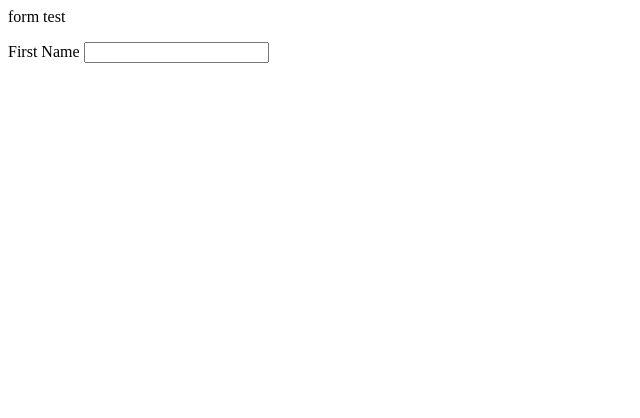
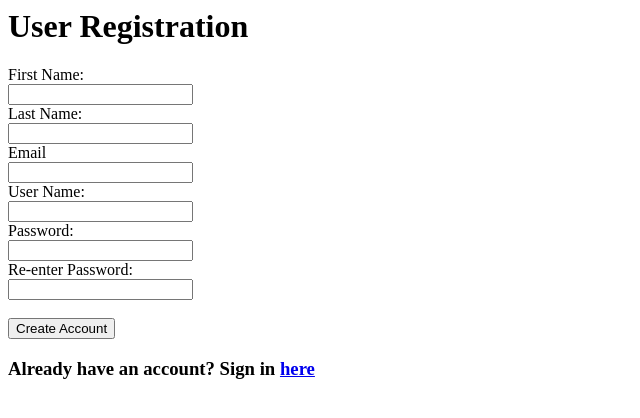
Before and after one commit to donniskent/cpsc340, a PHP site: page /registration.php in a window 1280 px wide. Shown: the top 418 px of the page, without its empty margins (0-640 px from the left). Run offline with PHP 8.4, Linux system fonts and the light colour scheme; some libraries are stand-ins or nearby versions.

Commit message:
Added login, logout and register pages, and config folder

```diff
--- /dev/null
+++ b/config/pdo.php
@@ -0,0 +1,18 @@
+<?php
+
+try
+{
+$pdo = new PDO('mysql:host=localhost;dbname=moviesite', 'movie','Eastern1957');
+$pdo->setAttribute (PDO::ATTR_ERRMODE, PDO::ERRMODE_EXCEPTION);
+$pdo->exec ('SET NAMES "utf8"');
+}
+catch (PDOException $e)
+{
+echo $e->getMessage ();
+exit ();
+}
+
+
+
+
+?>
--- /dev/null
+++ b/www/registerProcessing.php
@@ -0,0 +1,142 @@
+<?php require_once("../config/pdo.php") ?>
+<?php
+// error checking section. Creates user if it passes validation
+// firstly, no fields can be left empty
+
+
+//get all the inputs from the form, store in variables
+$username = "";
+$firstname = "";
+$lastname = '';
+$email = '';
+$password1 = '';
+$password2 = '';
+
+$errors = array();
+
+
+
+//if issset($_SESSION['user'])) {reroute to homepage}
+
+
+if($_SERVER["REQUEST_METHOD"] == "POST") {
+$username = $_POST['uname'];
+$firstname = $_POST['fname'];
+$lastname = $_POST['lname'];
+$email = $_POST['email'];
+$password1 = $_POST['pword1'];
+$password2 = $_POST['pword2'];
+
+
+if (empty($username)) {
+	array_push($errors, "Must enter a username");
+}
+
+if (empty($firstname)) {
+	array_push($errors, "Must enter a first name");
+}
+
+if (empty($lastname)) {
+	array_push($errors, "Must enter a last name");
+}
+
+if (empty($email)) {
+	array_push($errors, "Must enter a email");
+}
+if (empty($password1) || empty($password2)) {
+	array_push($errors, "Must enter password twice");
+}
+
+else if ($password1 != $password2) {
+	array_push($errors, "Passwords don't match. Try again");
+}
+
+
+	//using pdo, query for the username where username = $username
+	$sql = "SELECT * FROM Users WHERE username = :test";
+
+	$stmt = $pdo->prepare($sql);
+	$stmt->bindParam(':test',$username);
+	$stmt->execute();
+
+	$row = $stmt->fetch(PDO::FETCH_ASSOC);
+
+	//if row is false, no values exist, so the
+	if($row == true) {
+		array_push($errors, "Username is taken");
+		$username= "";
+	}
+
+
+	//using pdo, query for the username where email = $email
+	$sql = "SELECT * FROM Users WHERE email = :test";
+
+	$stmt = $pdo->prepare($sql);
+	$stmt->bindParam(':test',$email);
+	$stmt->execute();
+
+	$row = $stmt->fetch(PDO::FETCH_ASSOC);
+
+	//if row is false, no values exist, so the
+	if($row == true) {
+		array_push($errors, "Email is taken");
+		$email ="";
+	}
+
+
+
+if (count($errors) == 0) {
+
+	// create the user
+	echo "Creating user  ";
+	$sql = "INSERT INTO Users (firstname,lastname,username,email,password)
+			VALUES(:firstname, :lastname, :username,:email,:password)";
+
+	$stmt = $pdo->prepare($sql);
+	$encryptedPass = password_hash($_POST['pword1'],PASSWORD_BCRYPT);
+
+	$stmt->bindParam(':firstname',$firstname);
+	$stmt->bindParam(':lastname',$lastname);
+	$stmt->bindParam('username',$username);
+	$stmt->bindParam(':email',$email);
+	$stmt->bindParam(':password',$encryptedPass);
+
+
+	$stmt->execute();
+	echo "created user";
+
+	// start a session, reroute to the home page
+	session_start();
+	session_regenerate_id(true);
+	$_SESSION["test"] = $firstname;
+	header('Location: homepage.php');
+
+}
+
+
+
+
+
+
+
+
+
+
+
+}
+
+
+
+
+
+
+
+
+
+
+
+
+
+
+
+?>
--- a/www/registration.php
+++ b/www/registration.php
@@ -1,20 +1,61 @@
 <html>
+<body>
 
-<body>
-<form name=registration-form> form test</form>
-<label for=fname> First Name </label>
-<input name=fname>
+  <?php require_once('registerProcessing.php') ?>
+
+<h1>  User Registration
+     </h1>
+<form method= "POST" action="">
+<label for="fname">First Name:</label>
+<br>
+<input name="fname" value=<?php echo htmlspecialchars($firstname);?>>
+<br>
+<label for="lname">Last Name:</label>
+<br>
+<input name="lname" value=<?php echo htmlspecialchars($lastname);?>>
+<br>
+
+<label for="email"> Email</label>
+<!--First, check if email is of proper format
+Check error:
+1. See if the email is already taken by a user in the DB
+-->
+<br>
+<input name="email" value=<?php echo htmlspecialchars($email);?>>
+<br>
+<label for="uname">User Name:</label>
+<br>
+<input type="text" name="uname" value=<?php echo htmlspecialchars($username);?>>
+<!--Check if the username is already stored in the DB, prompt user if taken -->
+
+<br>
+<label for="pword1">Password:</label>
+<br>
+<input name="pword1">
+<!--Returns an error if the password doesnt conform to standards
+     Passoword should have: a capital, a character, a number, etc - talk with customer about this business/app rule -->
+<br>
+<label for="pword2"> Re-enter Password:</label>
+<br>
+<input name="pword2">
+<!--Returns an error if the passwords do not match-->
+<br>
+<br>
+<button>Create Account</button>
 <?php
+echo "<br>";
+foreach ($errors as $error) {
+echo "<br>".$error . "<br>" ;}
+?>
 
-$pdo = new PDO('mysql:host=localhost;dbname=moviesite', movie, theforce);
-
-
-
-
-?>
+<!--Button will reroute to the home page if succesful
+     Otherwise will refresh page and give the proper error message-->
+<h3>Already have an account? Sign in <a href="login.php">here</a> </h3>
+<!--Href will be the path to the sign in page -->
+</form>
 
 
 </body>
 
 
-<html>
+</html>
```
Also changed, not shown: www/homePage.php (+59 -20 lines), www/login.php (added, +41 -0 lines), www/loginProcessing.php (added, +71 -0 lines), www/logout.php (added, +14 -0 lines).
